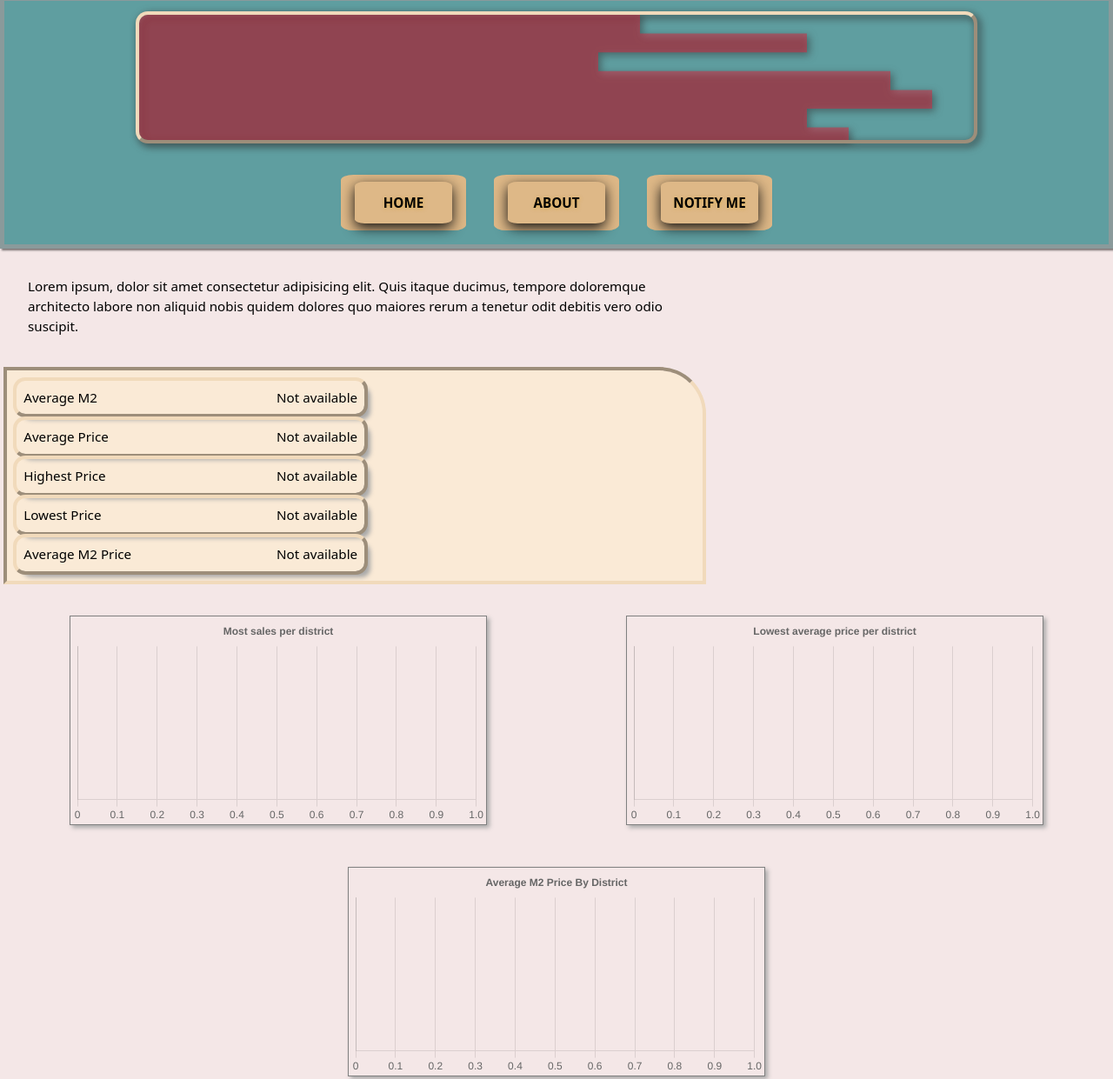
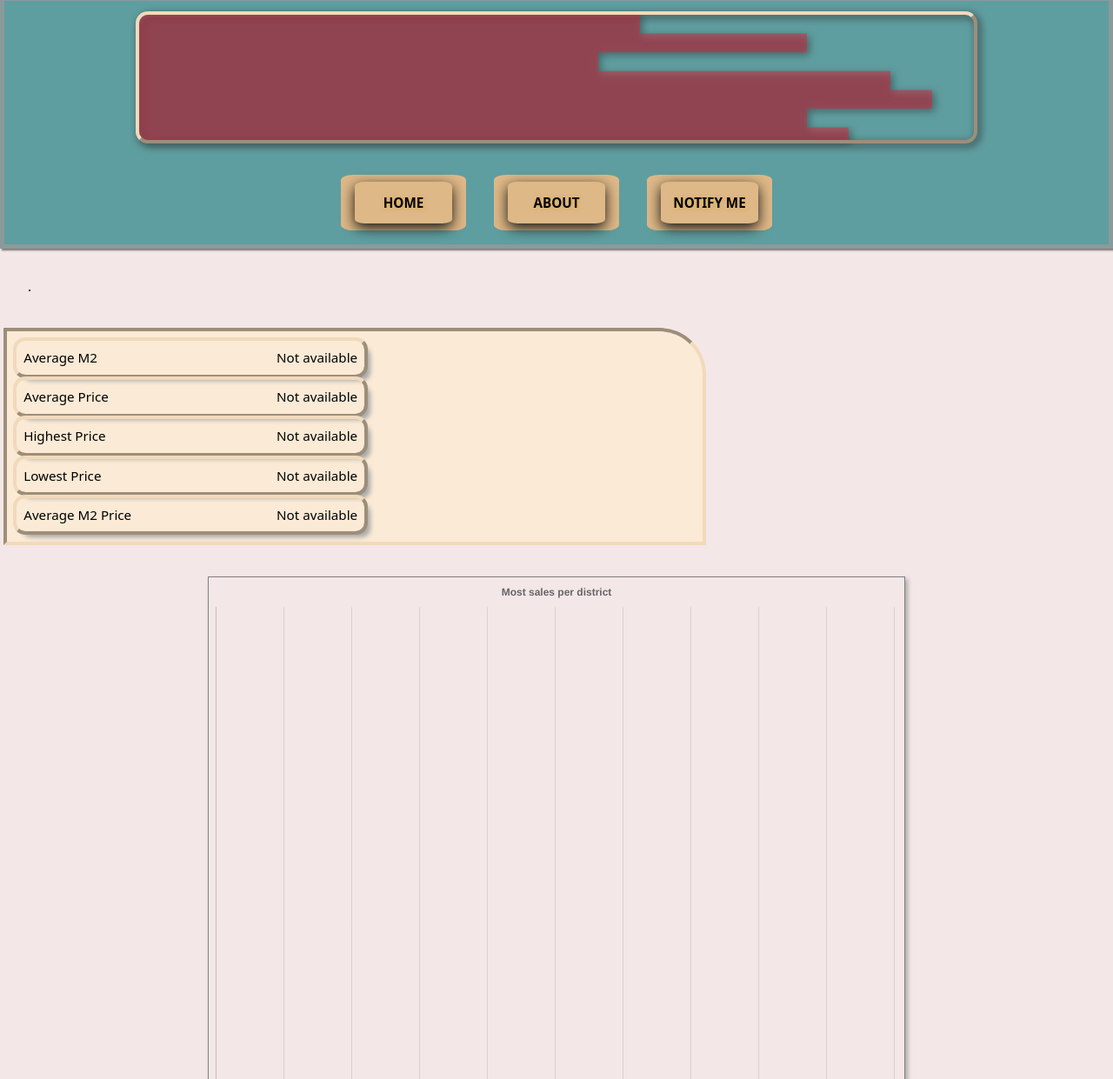
Before and after one commit to DavidArabuli/ApartmentSearchFrontend, a website built with Vite: page analytics.html in a window 1280 px wide. Shown: the part 4-1245 px from the top of the page at 87% size. Built offline with nearby package versions, Linux system fonts and the light colour scheme.

Commit message:
css tweaks

```diff
--- a/analytics.html
+++ b/analytics.html
@@ -37,7 +37,7 @@
 
             <div class="welcome-div">
 
-                <p>Lorem ipsum, dolor sit amet consectetur adipisicing elit. Quis itaque ducimus, tempore doloremque architecto labore non aliquid nobis quidem dolores quo maiores rerum a tenetur odit debitis vero odio suscipit.</p>
+                <p>.</p>
 
             </div>
         </section>
--- a/src/analytics.css
+++ b/src/analytics.css
@@ -1,4 +1,4 @@
-/* Ensure that the body and html take up the full height of the page */
+
 html, body {
     height: 100%;
     margin: 0;
@@ -6,23 +6,23 @@ html, body {
     flex-direction: column;
 }
 
-/* The main content container should grow to take up available space */
+
 .page-container {
-    flex: 1; /* Grow and fill available space */
+    flex: 1;
     display: flex;
     flex-direction: column;
 }
 
-/* Chart section should take up space and push footer down */
+
 .chart-section {
     flex-grow: 1;
     display: flex;
     flex-wrap: wrap;
     justify-content: space-around;
-    margin-bottom: 2rem; /* Space before footer */
+    margin-bottom: 2rem;
 }
 
-/* Ensure the footer sticks to the bottom of the page */
+
 footer {
     background-color: #f1f1f1;
     padding: 1rem;
@@ -32,7 +32,7 @@ footer {
     width: 100%;
 }
 
-/* Adjust the footer styles */
+
 .footer-contacts {
     display: flex;
     flex-direction: column;
--- a/src/chart.ts
+++ b/src/chart.ts
@@ -18,6 +18,8 @@ export function createChartMostSales() {
     ctx.id = 'myChart';
     ctx.style.width = '100%';
     ctx.style.maxWidth = '800px';
+    ctx.style.height = '800px'
+
 
 
     chartContainerMostSales.appendChild(ctx);
@@ -71,6 +73,7 @@ export function createChartLowestAvg() {
     ctx.id = 'myChart';
     ctx.style.width = '100%';
     ctx.style.maxWidth = '800px';
+    ctx.style.height = '800px'
 
     chartContainerLowestAvg.appendChild(ctx);
 
@@ -121,6 +124,7 @@ export function createChartAvgM2PriceByDistrict() {
     ctx.id = 'myChart';
     ctx.style.width = '100%';
     ctx.style.maxWidth = '800px';
+    ctx.style.height = '800px'
 
     chartContainerAvgM2PriceByDistrict.appendChild(ctx);
 
```
Also changed, not shown: notify.html (+1 -1 lines).
